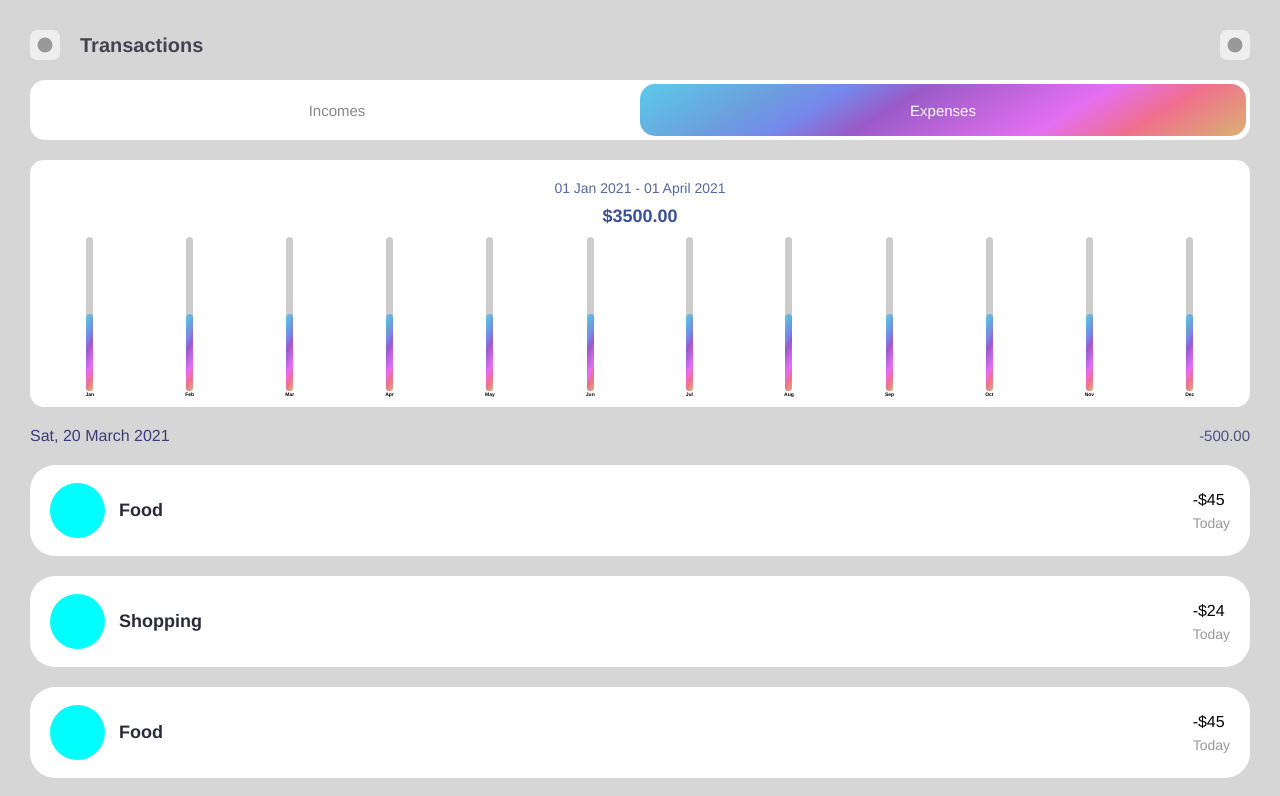
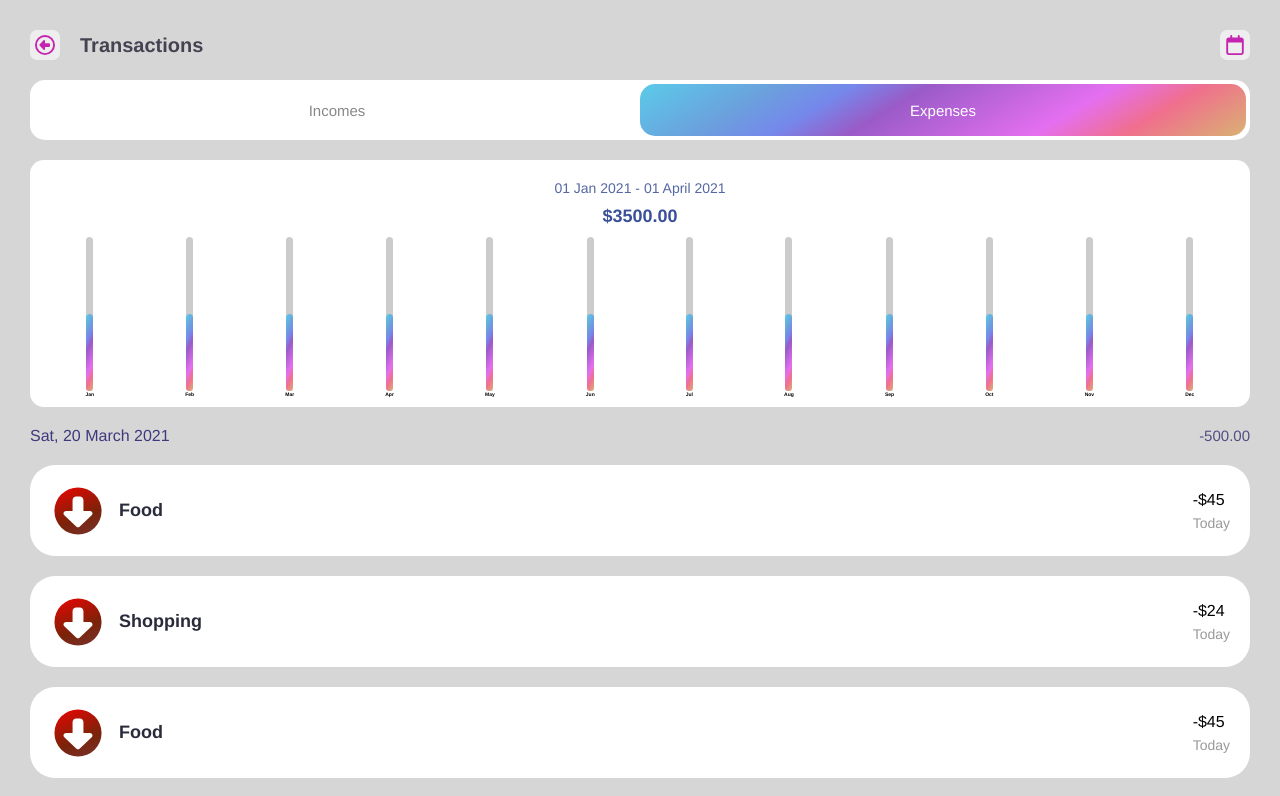
Before and after one commit to JedWoj/expensesTracker, a React (Create React App) app: page /transactions in a window 1280 px wide. Shown: the top 796 px of the page. Built offline with nearby package versions, Linux system fonts and the light colour scheme.

Commit message:
transaction component and nav styled

```diff
--- a/package.json
+++ b/package.json
@@ -3,8 +3,9 @@
   "version": "0.1.0",
   "private": true,
   "dependencies": {
-    "@fortawesome/fontawesome-svg-core": "^6.1.1",
-    "@fortawesome/free-regular-svg-icons": "^6.1.1",
+    "@fortawesome/fontawesome-svg-core": "^6.2.0",
+    "@fortawesome/free-regular-svg-icons": "^6.2.0",
+    "@fortawesome/free-solid-svg-icons": "^6.2.0",
     "@fortawesome/react-fontawesome": "^0.2.0",
     "@testing-library/jest-dom": "^5.16.4",
     "@testing-library/react": "^13.3.0",
--- a/src/components/Overview/Expenses/Expense.module.scss
+++ b/src/components/Overview/Expenses/Expense.module.scss
@@ -15,10 +15,24 @@
     }
 
     &__icon-box {
+        position: relative;
         width: 5.5rem;
         height: 5.5rem;
-        background-color: aqua;
+        background: linear-gradient(63deg, rgb(34, 193, 195) 0%, rgb(164, 253, 45) 100%);
         border-radius: 50%;
+
+        &--expense {
+            background: linear-gradient(338deg, rgb(121, 55, 55) 0%, rgb(121, 35, 9) 39%, rgb(255, 0, 0) 100%);
+        }
+    }
+
+    &__icon {
+        position: absolute;
+        top: 50%;
+        left: 50%;
+        transform: translate(-50%, -50%);
+        font-size: 5.8rem;
+        color: #fff;
     }
 
     &__name {
--- a/src/components/Overview/Expenses/Expense.tsx
+++ b/src/components/Overview/Expenses/Expense.tsx
@@ -1,4 +1,6 @@
 import React from 'react';
+import { FontAwesomeIcon } from '@fortawesome/react-fontawesome';
+import { faArrowAltCircleDown, faArrowAltCircleUp } from '@fortawesome/free-regular-svg-icons';
 import classes from './Expense.module.scss';
 import Card from '../../UI/Card/Card';
 
@@ -7,10 +9,10 @@ const Expense = ({type, kind, amount, date}) => {
     <Card>
         <li className={classes.expense}>
             <div className={classes.expense__type}>
-                <div className={classes['expense__icon-box']}>
-                    <div className={classes.expense__icon}>
-
-                    </div>
+                <div className={kind === '-' ? `${classes['expense__icon-box']} ${classes['expense__icon-box--expense']}` : classes['expense__icon-box']}>
+                    {kind === '-' ?
+                    <FontAwesomeIcon icon={faArrowAltCircleDown} className={classes.expense__icon} /> :
+                    <FontAwesomeIcon icon={faArrowAltCircleUp} className={classes.expense__icon} />}
                 </div>
                 <p className={classes.expense__name}>
                     {type}
--- a/src/components/Overview/Expenses/ExpensesList.tsx
+++ b/src/components/Overview/Expenses/ExpensesList.tsx
@@ -7,7 +7,7 @@ const DUMMY_EXPENES = [{type: 'food', amount:'45', kind: '-', date:'today'},{typ
 const ExpensesList = () => {
     return(
         <ul>
-            {DUMMY_EXPENES.map(exp => <Expense type={exp.type} amount={exp.amount} kind={exp.kind} date={exp.date} />)}
+            {DUMMY_EXPENES.map(exp => <Expense key={Math.random()} type={exp.type} amount={exp.amount} kind={exp.kind} date={exp.date} />)}
         </ul>
     )
 }
--- a/src/components/Overview/Nav/Nav.tsx
+++ b/src/components/Overview/Nav/Nav.tsx
@@ -1,4 +1,6 @@
 import React from 'react';
+import { FontAwesomeIcon } from '@fortawesome/react-fontawesome';
+import { faBarChart } from '@fortawesome/free-regular-svg-icons';
 import classes from './Nav.module.scss';
 import {Link} from 'react-router-dom';
 
@@ -15,11 +17,11 @@ const Nav = () => {
                     +
                 </div>
             </Link>
-            <div className={classes.navigation__link}>
+            <Link to="/transactions" className={classes.navigation__link}>
                 <div className={classes.navigation__icon}>
-                    +
+                    <FontAwesomeIcon icon={faBarChart} rotation={270} />
                 </div>
-            </div>
+            </Link>
         </nav>
     )
 }
--- a/src/components/Transactions/TransactionsHeader/TransactionsHeader.module.scss
+++ b/src/components/Transactions/TransactionsHeader/TransactionsHeader.module.scss
@@ -13,14 +13,14 @@
     }
 
     &__icon {
-        width: 1.5rem;
-        height: 1.5rem;
+        width: 2rem;
+        height: 2rem;
         position: absolute;
         top: 50%;
         left: 50%;
         transform: translate(-50%, -50%);
-        background-color: #999;
         border-radius: 50%;
+        color: rgb(196, 36, 175);
     }
 
     &__heading {
--- a/src/components/Transactions/TransactionsHeader/TransactionsHeader.tsx
+++ b/src/components/Transactions/TransactionsHeader/TransactionsHeader.tsx
@@ -1,21 +1,20 @@
 import React from 'react';
+import { Link } from 'react-router-dom';
+import { FontAwesomeIcon } from '@fortawesome/react-fontawesome';
+import { faArrowAltCircleLeft, faCalendar } from '@fortawesome/free-regular-svg-icons';
 import classes from './TransactionsHeader.module.scss';
 
 const TransactionsHeader = () => {
     return(
         <header className={classes['transactions-header']}>
-            <div className={classes['transactions-header__icon-box']}>
-                <div className={classes['transactions-header__icon']}>
-
-                </div>
-            </div>
+            <Link to="/" className={classes['transactions-header__icon-box']}>
+                <FontAwesomeIcon icon={faArrowAltCircleLeft} className={classes['transactions-header__icon']} />
+            </Link>
             <h1 className={classes['transactions-header__heading']}>
                 Transactions
             </h1>
             <div className={classes['transactions-header__icon-box']}>
-                <div className={classes['transactions-header__icon']}>
-
-                </div>
+                <FontAwesomeIcon icon={faCalendar} className={classes['transactions-header__icon']} />
             </div>
         </header>
     )
```
Also changed, not shown: 1 other file (tests, documents, lock files or other folders).
